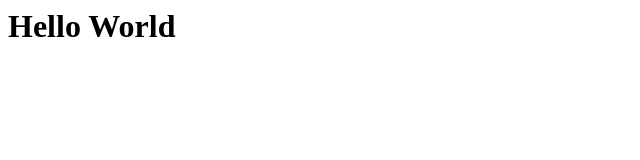
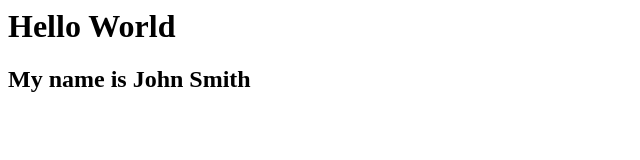
Before and after one commit to kimtaejoon01/medvis24, a plain HTML site: page index.html in a window 1280 px wide. Shown: the whole page, without its empty margins (0-640 px from the left). Drawn offline with Linux system fonts and the light colour scheme.

Commit message:
Update index.html

```diff
--- a/index.html
+++ b/index.html
@@ -1 +1,2 @@
 <h1> Hello World </h1>
+<h2> My name is John Smith</h2>
```
